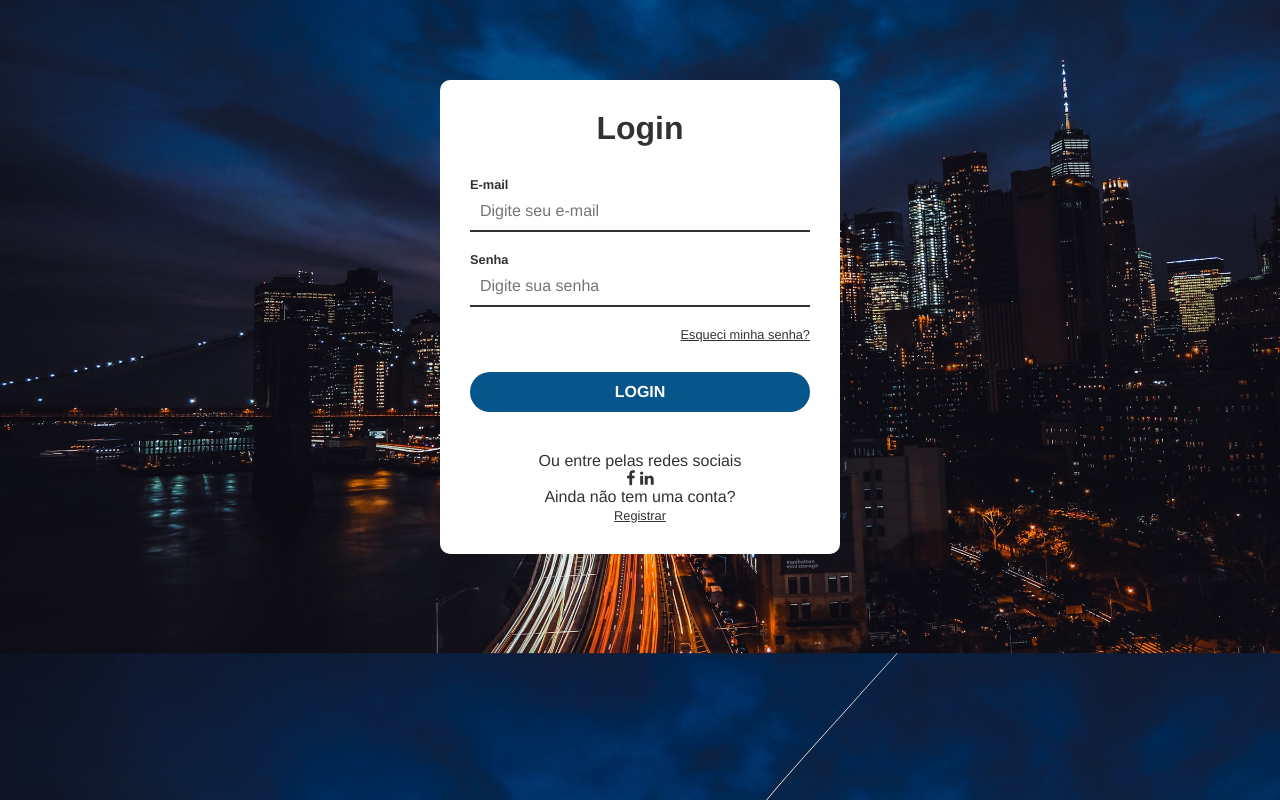
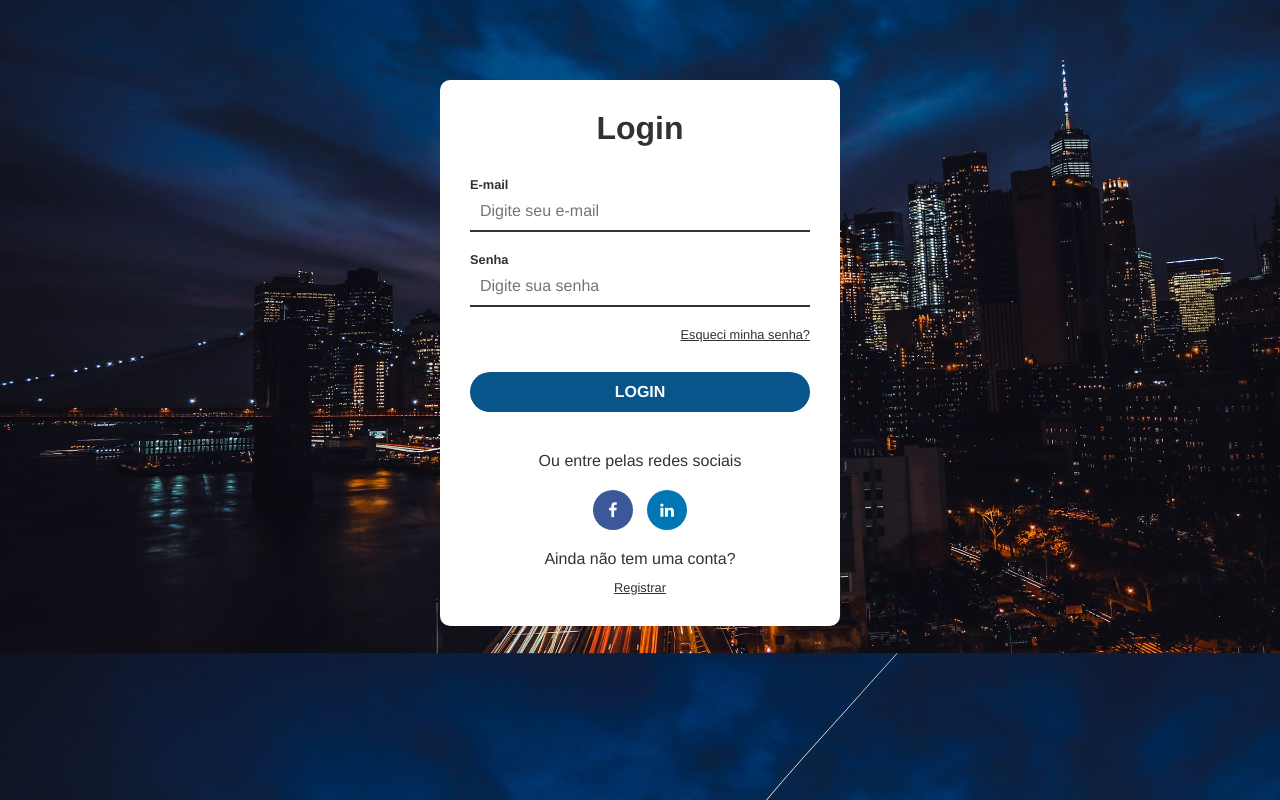
Before and after one commit to Dubellboy/Tela_login_HTML_CSS, a plain HTML site: page index.html in a window 1280 px wide. Drawn offline with Linux system fonts and the light colour scheme.

Commit message:
Finalizando página co HTML e CSS

```diff
--- a/css/styles.css
+++ b/css/styles.css
@@ -92,3 +92,31 @@ input[type="submit"]:hover {
     background-color: #1B223C;/*Cor ao passar o mouse*/
     transition:  .5s; /*Tempo para escurecer ao passar o mouse*/
 }
+
+/*Redes sociais*/
+
+#social-container, #social-container p {
+    margin-bottom: 20px;
+}
+
+#social-container i {
+    height: 40px;
+    width: 40px;
+    border-radius: 50%;
+    line-height: 40px;
+    color: #fff;
+    margin: 0 5px;
+    cursor: pointer;
+}
+
+.fa-facebook-f {
+    background-color: #3B5998;
+}
+
+.fa-linkedin {
+    background-color: #0077B5;
+}
+
+#register-container p {
+    margin-bottom: 10px;
+}
--- a/index.html
+++ b/index.html
@@ -25,7 +25,7 @@
 
         </div><!--Fim links redes sociais-->
 
-        <div id="registrar-container"><!--Inicio para registro-->
+        <div id="register-container"><!--Inicio para registro-->
             <p>Ainda não tem uma conta?</p>
             <a href="#">Registrar</a>
         </div><!--FIm para registro-->
```
